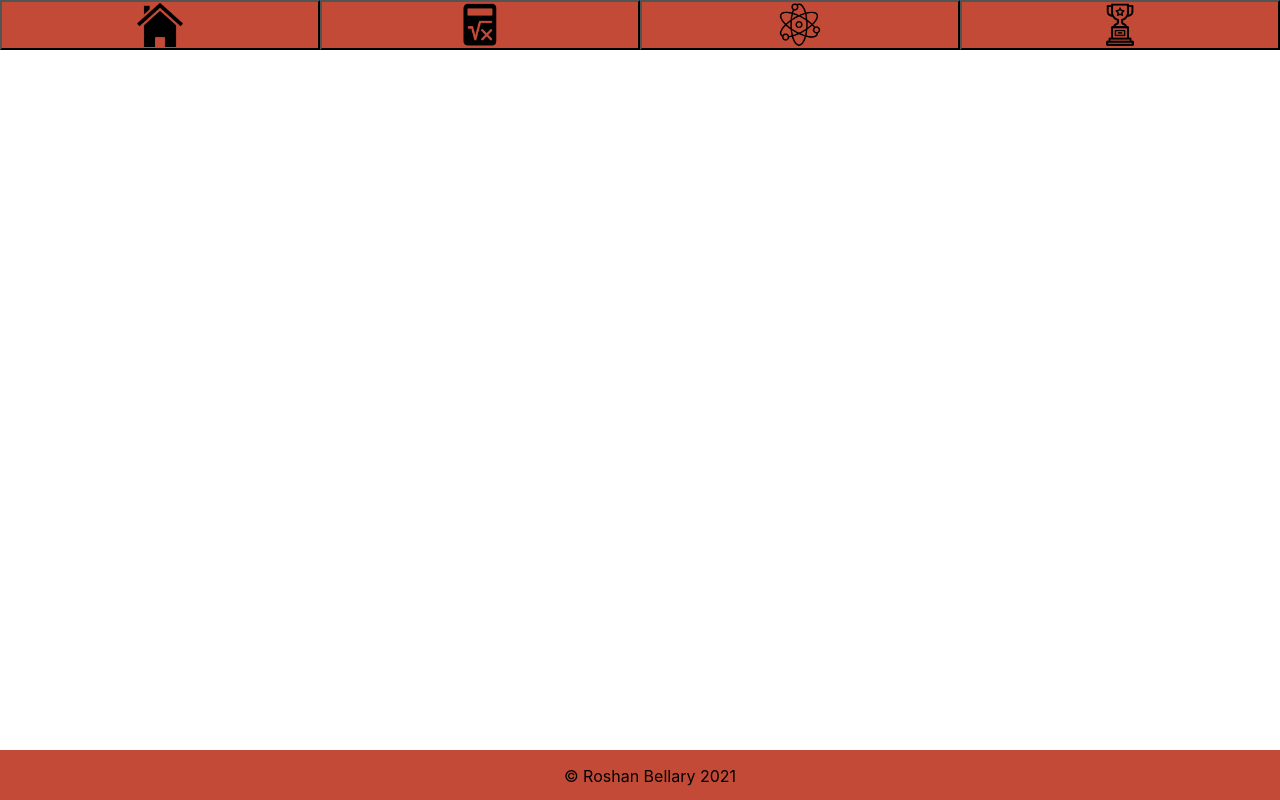
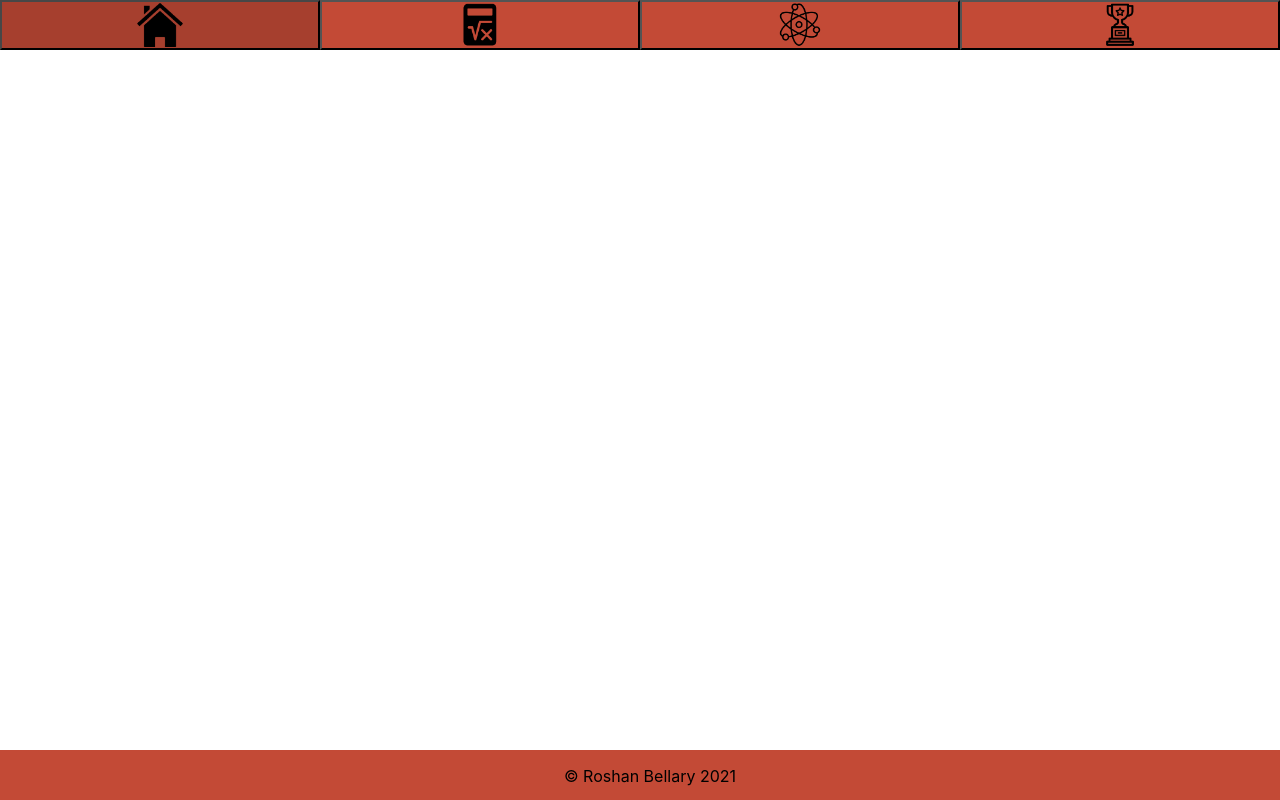
Before and after one commit to roshanbellary/roshanbellary.github.io, a React (Create React App) app: page /Accomplishments in a window 1280 px wide. Built offline with nearby package versions, Linux system fonts and the light colour scheme.

Commit message:
Pushing Code

```diff
--- a/src/Header/Header.css
+++ b/src/Header/Header.css
@@ -21,3 +21,6 @@
 .Text{
     padding-left: 20px;
 }
+.Button:hover{
+    filter: brightness(85%);
+}
```
Also changed, not shown: 6 other files (tests, documents, lock files or other folders).
